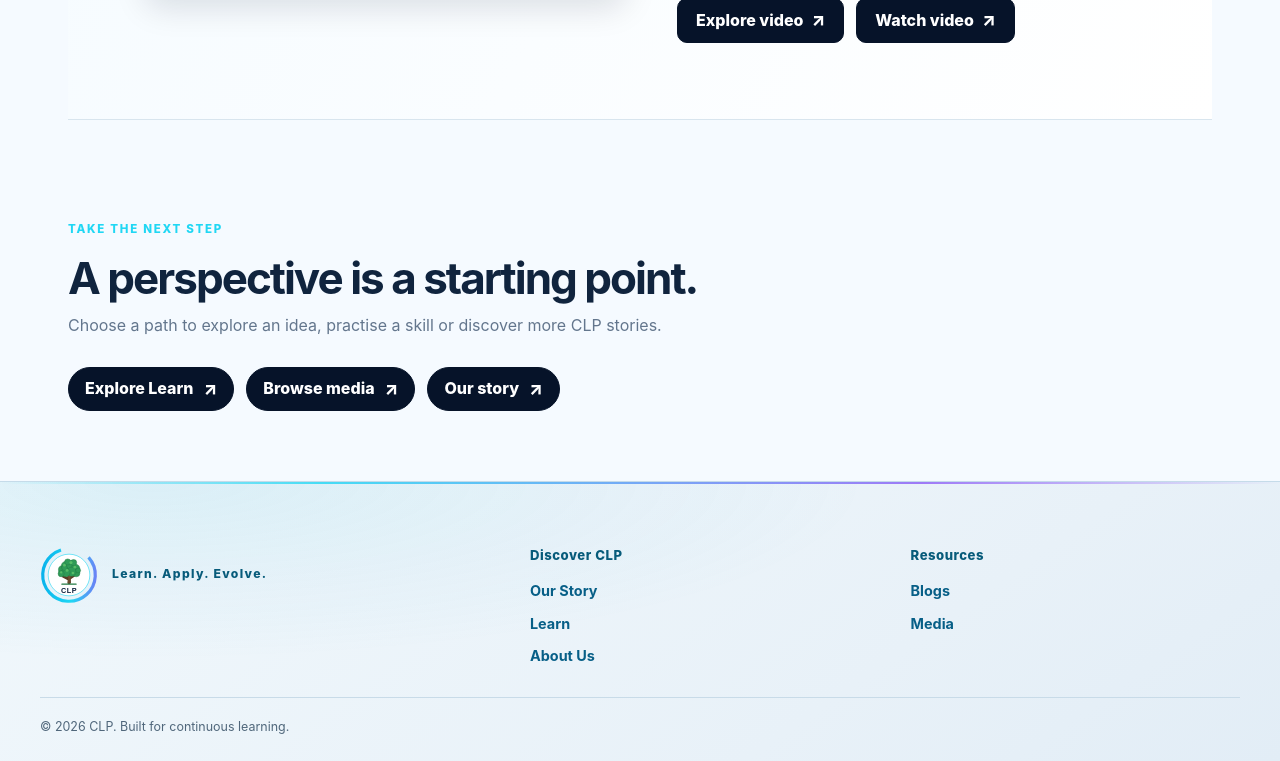
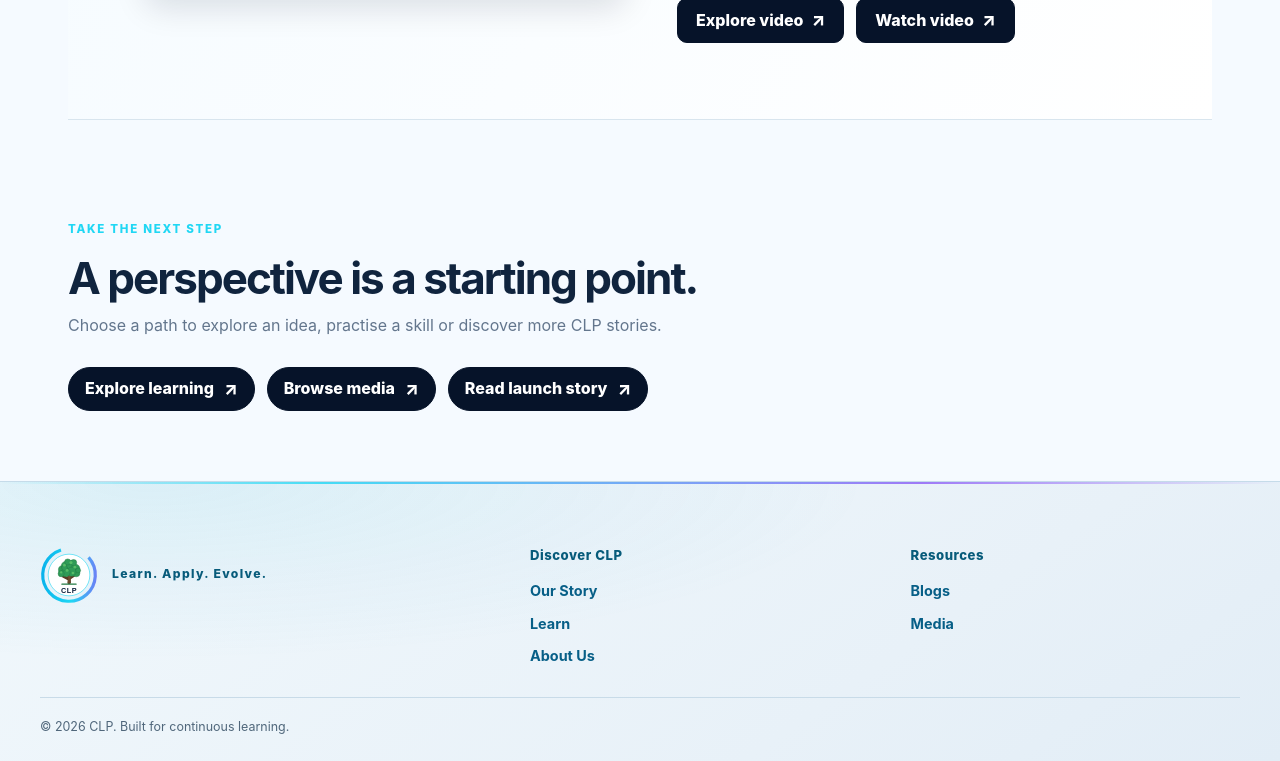
Before and after one commit to sanjeevkshu/clp, a Jekyll site: the page built from perspective.md, in a window 1280 px wide and 900 px high, scrolled down 1489 px, cut to the strip 139-900 px from the top of the window. Built offline with Jekyll 4.4.1, drawn with Linux system fonts in a browser that asks for light colours.

Commit message:
Polish CLP Perspective CTA labels

```diff
--- a/perspective.md
+++ b/perspective.md
@@ -37,8 +37,8 @@ image_alt: "A landscape from the CLP image library, representing a wider horizon
 <section class="section perspective-next" aria-labelledby="perspective-next-title">
   <div class="section-heading"><div><p class="eyebrow">TAKE THE NEXT STEP</p><h2 id="perspective-next-title">A perspective is a starting point.</h2><p class="section-subtitle">Choose a path to explore an idea, practise a skill or discover more CLP stories.</p></div></div>
   <div class="article-cta-group">
-    <a class="content-button" href="{{ '/learn/' | relative_url }}">Explore Learn <span aria-hidden="true">↗</span></a>
+    <a class="content-button" href="{{ '/learn/' | relative_url }}">Explore learning <span aria-hidden="true">↗</span></a>
     <a class="content-button" href="{{ '/media/' | relative_url }}">Browse media <span aria-hidden="true">↗</span></a>
-    <a class="content-button" href="{{ '/launch/' | relative_url }}">Our story <span aria-hidden="true">↗</span></a>
+    <a class="content-button" href="{{ '/launch/' | relative_url }}">Read launch story <span aria-hidden="true">↗</span></a>
   </div>
 </section>
```
